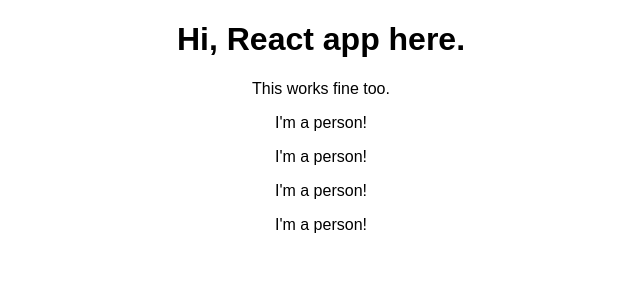
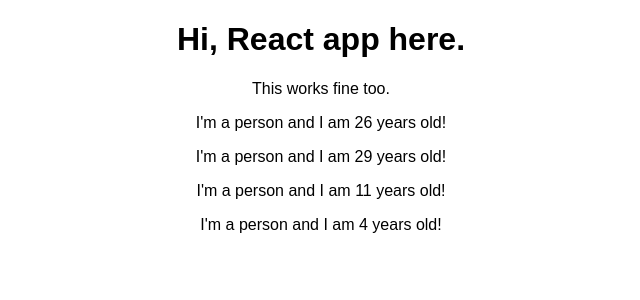
Before and after one commit to Swaroopd92/React, a React (Create React App) app in the folder react-complete-guide/: page / in a window 1280 px wide. Shown: the top 300 px of the page, without its empty margins (319-959 px from the left). Built offline with nearby package versions, Linux system fonts and the light colour scheme.

Commit message:
Outputting dynamic content from a component: added logic to create random age.

```diff
--- a/react-complete-guide/src/Person/Person.js
+++ b/react-complete-guide/src/Person/Person.js
@@ -1,7 +1,7 @@
 import React from 'react';
 
 const person = () => {
-    return <p>I'm a person!</p>
+    return <p>I'm a person and I am {Math.floor(Math.random() * 30)} years old!</p>
 };
 
 export default person;
```
